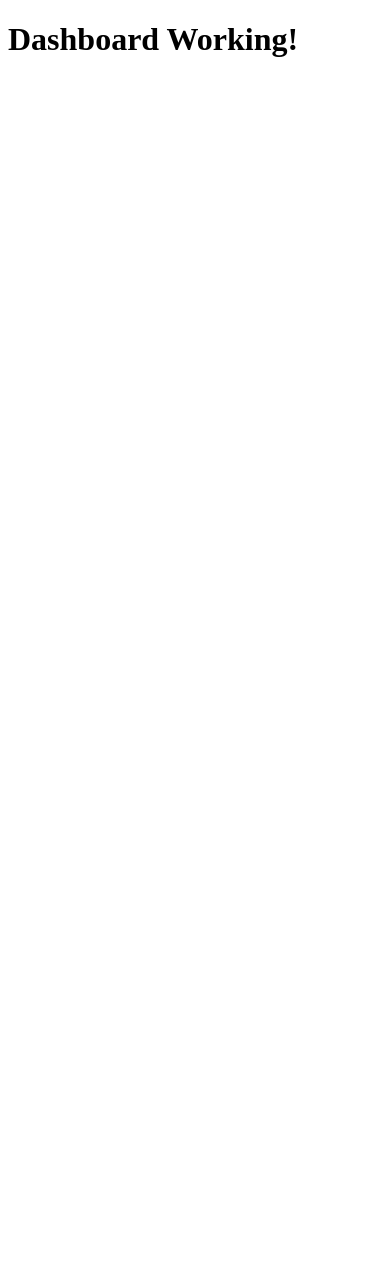
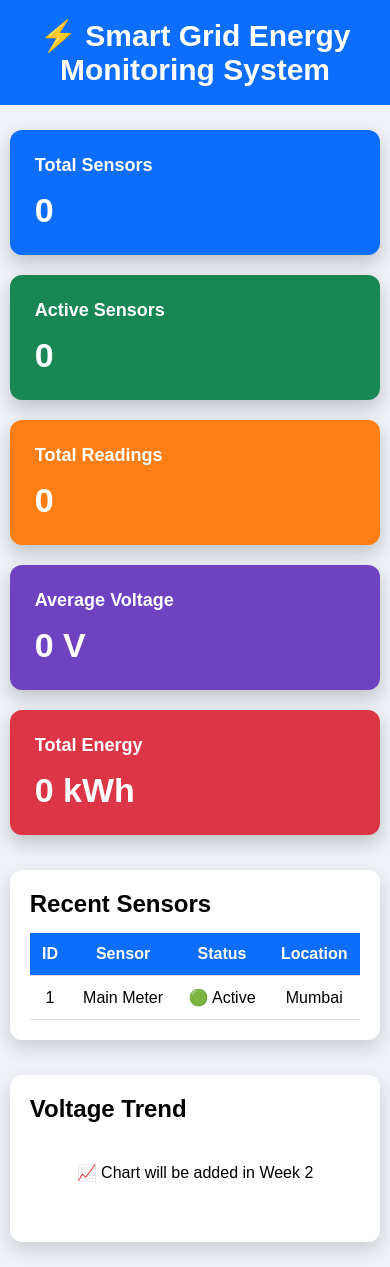
Before and after one commit to ynpingat-beep/smart-grid-energy-monitor, a FastAPI app: page /dashboard in a window 390 px wide. Before the commit the page ends 57 px from the top, so only its background shows below. Run offline with FastAPI, Linux system fonts and the light colour scheme.

Commit message:
feat: build responsive smart grid dashboard UI

```diff
--- a/smart-grid-energy-monitor/app/static/script.js
+++ b/smart-grid-energy-monitor/app/static/script.js
@@ -1,13 +1,15 @@
 fetch("/dashboard/summary")
-
 .then(response=>response.json())
-
 .then(data=>{
 
 document.getElementById("sensors").innerHTML=data.total_sensors;
+
+document.getElementById("active").innerHTML=data.active_sensors;
 
 document.getElementById("readings").innerHTML=data.total_readings;
 
 document.getElementById("voltage").innerHTML=data.average_voltage+" V";
 
+document.getElementById("energy").innerHTML=data.total_energy+" kWh";
+
 });
--- a/smart-grid-energy-monitor/app/static/style.css
+++ b/smart-grid-energy-monitor/app/static/style.css
@@ -1,25 +1,78 @@
+*{
+    margin:0;
+    padding:0;
+    box-sizing:border-box;
+    font-family:Arial, Helvetica, sans-serif;
+}
+
 body{
+    background:#eef2f7;
+}
 
-font-family:Arial;
+.header{
+    background:#0d6efd;
+    color:white;
+    padding:18px;
+    text-align:center;
+    font-size:30px;
+    font-weight:bold;
+}
 
-background:#f4f4f4;
+.container{
+    width:95%;
+    margin:25px auto;
+}
 
-padding:30px;
-
+.cards{
+    display:grid;
+    grid-template-columns:repeat(auto-fit,minmax(220px,1fr));
+    gap:20px;
 }
 
 .card{
+    color:white;
+    border-radius:12px;
+    padding:25px;
+    box-shadow:0 8px 18px rgba(0,0,0,.2);
+}
 
-background:white;
+.card h2{
+    font-size:18px;
+    margin-bottom:15px;
+}
 
-padding:20px;
+.card p{
+    font-size:34px;
+    font-weight:bold;
+}
 
-margin:20px;
+.blue{background:#0d6efd;}
+.green{background:#198754;}
+.orange{background:#fd7e14;}
+.purple{background:#6f42c1;}
+.red{background:#dc3545;}
 
-border-radius:10px;
+.section{
+    background:white;
+    margin-top:35px;
+    border-radius:12px;
+    padding:20px;
+    box-shadow:0 8px 18px rgba(0,0,0,.15);
+}
 
-box-shadow:0 0 10px gray;
+table{
+    width:100%;
+    border-collapse:collapse;
+    margin-top:15px;
+}
 
-width:300px;
+th{
+    background:#0d6efd;
+    color:white;
+}
 
+th,td{
+    padding:12px;
+    border-bottom:1px solid #ddd;
+    text-align:center;
 }
--- a/smart-grid-energy-monitor/app/templates/dashboard.html
+++ b/smart-grid-energy-monitor/app/templates/dashboard.html
@@ -1,9 +1,95 @@
 <!DOCTYPE html>
 <html>
+
 <head>
-    <title>Dashboard Test</title>
+
+<title>Smart Grid Dashboard</title>
+
+<link rel="stylesheet" href="/static/style.css">
+
 </head>
+
 <body>
-    <h1>Dashboard Working!</h1>
+
+<div class="header">
+
+⚡ Smart Grid Energy Monitoring System
+
+</div>
+
+<div class="container">
+
+<div class="cards">
+
+<div class="card blue">
+<h2>Total Sensors</h2>
+<p id="sensors">0</p>
+</div>
+
+<div class="card green">
+<h2>Active Sensors</h2>
+<p id="active">0</p>
+</div>
+
+<div class="card orange">
+<h2>Total Readings</h2>
+<p id="readings">0</p>
+</div>
+
+<div class="card purple">
+<h2>Average Voltage</h2>
+<p id="voltage">0</p>
+</div>
+
+<div class="card red">
+<h2>Total Energy</h2>
+<p id="energy">0</p>
+</div>
+
+</div>
+
+<div class="section">
+
+<h2>Recent Sensors</h2>
+
+<table>
+
+<tr>
+
+<th>ID</th>
+<th>Sensor</th>
+<th>Status</th>
+<th>Location</th>
+
+</tr>
+
+<tr>
+
+<td>1</td>
+<td>Main Meter</td>
+<td>🟢 Active</td>
+<td>Mumbai</td>
+
+</tr>
+
+</table>
+
+</div>
+
+<div class="section">
+
+<h2>Voltage Trend</h2>
+
+<p style="text-align:center;padding:40px;">
+📈 Chart will be added in Week 2
+</p>
+
+</div>
+
+</div>
+
+<script src="/static/script.js"></script>
+
 </body>
+
 </html>
```
